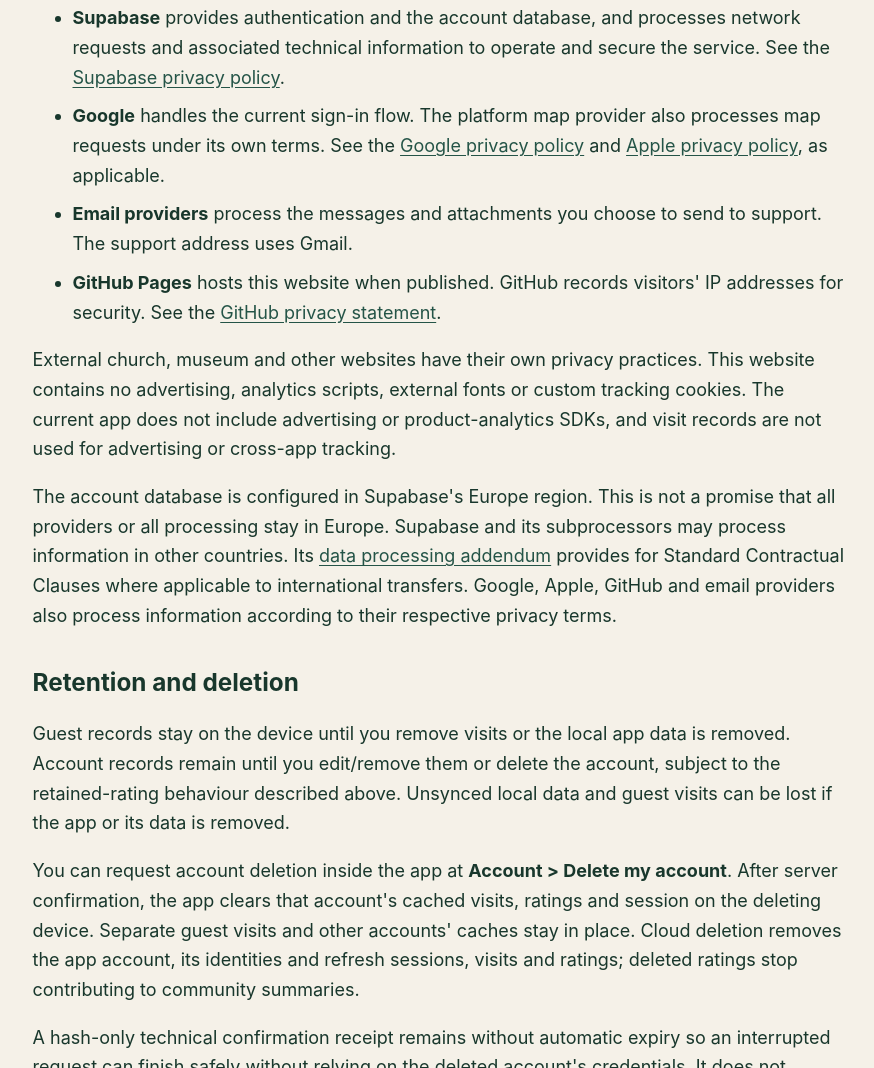
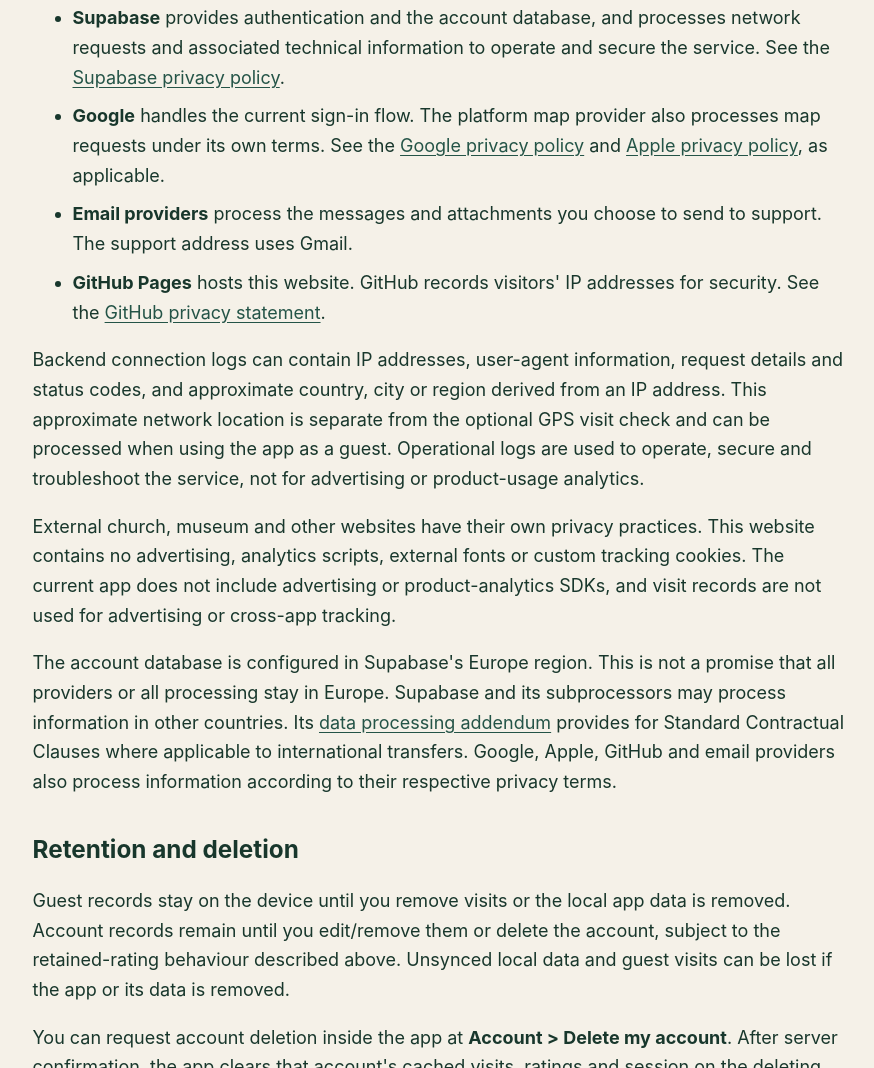
Before and after one commit to hartvix/stave-churches-site, a plain HTML site: page privacy.html in a window 1280 px wide. Shown: the part 2206-3274 px from the top of the page, without its empty margins (200-1074 px from the left). Drawn offline with Linux system fonts and the light colour scheme.

Commit message:
Clarify operational log data in privacy policy
Explicitly describe confirmed IP-derived approximate location and operational request metadata, including guest requests.

Co-authored-by: Copilot <223556219+Copilot@users.noreply.github.com>

```diff
--- a/privacy.html
+++ b/privacy.html
@@ -53,8 +53,9 @@
       <li><strong>Supabase</strong> provides authentication and the account database, and processes network requests and associated technical information to operate and secure the service. See the <a href="https://supabase.com/privacy">Supabase privacy policy</a>.</li>
       <li><strong>Google</strong> handles the current sign-in flow. The platform map provider also processes map requests under its own terms. See the <a href="https://policies.google.com/privacy">Google privacy policy</a> and <a href="https://www.apple.com/legal/privacy/">Apple privacy policy</a>, as applicable.</li>
       <li><strong>Email providers</strong> process the messages and attachments you choose to send to support. The support address uses Gmail.</li>
-      <li><strong>GitHub Pages</strong> hosts this website when published. GitHub records visitors' IP addresses for security. See the <a href="https://docs.github.com/en/site-policy/privacy-policies/github-general-privacy-statement">GitHub privacy statement</a>.</li>
+      <li><strong>GitHub Pages</strong> hosts this website. GitHub records visitors' IP addresses for security. See the <a href="https://docs.github.com/en/site-policy/privacy-policies/github-general-privacy-statement">GitHub privacy statement</a>.</li>
     </ul>
+    <p>Backend connection logs can contain IP addresses, user-agent information, request details and status codes, and approximate country, city or region derived from an IP address. This approximate network location is separate from the optional GPS visit check and can be processed when using the app as a guest. Operational logs are used to operate, secure and troubleshoot the service, not for advertising or product-usage analytics.</p>
     <p>External church, museum and other websites have their own privacy practices. This website contains no advertising, analytics scripts, external fonts or custom tracking cookies. The current app does not include advertising or product-analytics SDKs, and visit records are not used for advertising or cross-app tracking.</p>
     <p>The account database is configured in Supabase's Europe region. This is not a promise that all providers or all processing stay in Europe. Supabase and its subprocessors may process information in other countries. Its <a href="https://supabase.com/legal/customer-resources/data-processing-addendum">data processing addendum</a> provides for Standard Contractual Clauses where applicable to international transfers. Google, Apple, GitHub and email providers also process information according to their respective privacy terms.</p>
 
```
